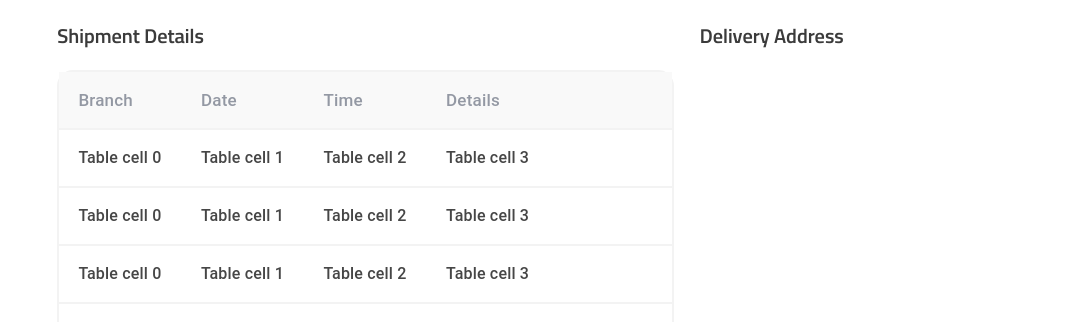
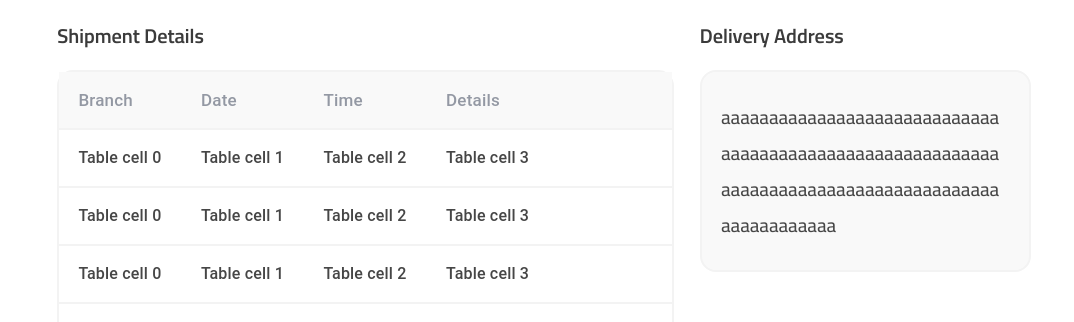
Before and after one commit to Farah-S/shipment_tracking, a React (Create React App) app: page / in a window 1280 px wide. Shown: the part 386-708 px from the top of the page, without its empty margins (96-1170 px from the left). Built offline with nearby package versions, Linux system fonts and the light colour scheme.

Commit message:
address box

```diff
--- a/src/App.js
+++ b/src/App.js
@@ -6,6 +6,7 @@ import {Col, Row} from 'react-bootstrap';
 import * as constants from './utils/constants';
 import ProgressBarTitles from './components/progress_bar_titles';
 import ShipmentDetailsTable from './components/shipment_details_table';
+import DeliveryAddressCol from './components/delivery_address_col';
 
 function App() {
   var status=constants.STATES[1];
@@ -48,12 +49,12 @@ function App() {
             Delivery Address
           </Col>
         </Row>
-        <Row>
+        <Row style={{display:"flex", flexDirection:"row"}}>
           <Col style={{width:"66%"}}>
             <ShipmentDetailsTable/>
           </Col>
-          <Col style={{width:"34%"}}>
-
+          <Col style={{width:"34%", wordWrap:"break-word"}}>
+            <DeliveryAddressCol/>
           </Col>
         </Row>
       </body>
--- /dev/null
+++ b/src/components/delivery_address_col.css
@@ -0,0 +1,15 @@
+.Address-box{
+    padding: 1vh 0px;
+    padding-left:1.5vw;
+    color:rgb(70, 70, 70);
+    font-size:calc(3px + 2vmin);
+    font-weight: 500;
+    border:rgb(243, 243, 243);
+    border-style:solid;
+    border-radius: 1rem;
+    border-width:2px;
+    background-color: #f9f9f9;
+    display: flex;
+    word-wrap: break-word;
+    text-align: left;
+}
--- /dev/null
+++ b/src/components/delivery_address_col.js
@@ -0,0 +1,18 @@
+import React from 'react';
+import './delivery_address_col.css';
+import {Col, Row} from 'react-bootstrap';
+
+function DeliveryAddressCol({address}) {
+    //status values: DELIVERED_TO_SENDER, DELIVERED, CANCELLED
+
+    return (
+        <Row className='Address-box'>
+            <p style={{flexWrap:"wrap", width: "22vw"}}>
+                {address}
+                aaaaaaaaaaaaaaaaaaaaaaaaaaaaaaaaaaaaaaaaaaaaaaaaaaaaaaaaaaaaaaaaaaaaaaaaaaaaaaaaaaaaaaaaaaaaaaaaaaa
+            </p>
+        </Row>
+    );
+};
+
+export default DeliveryAddressCol;
```
Also changed, not shown: public/credits.txt (added).
